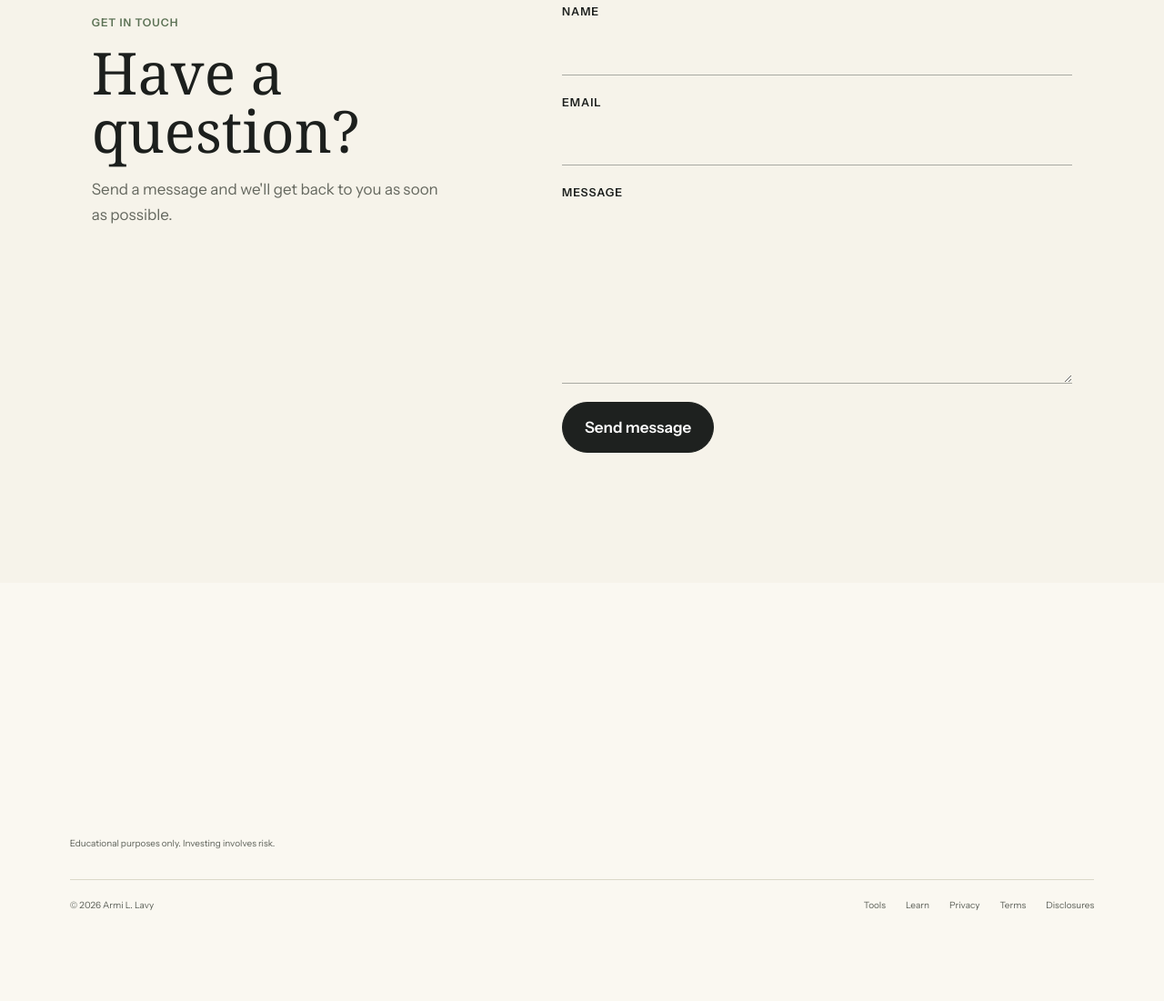
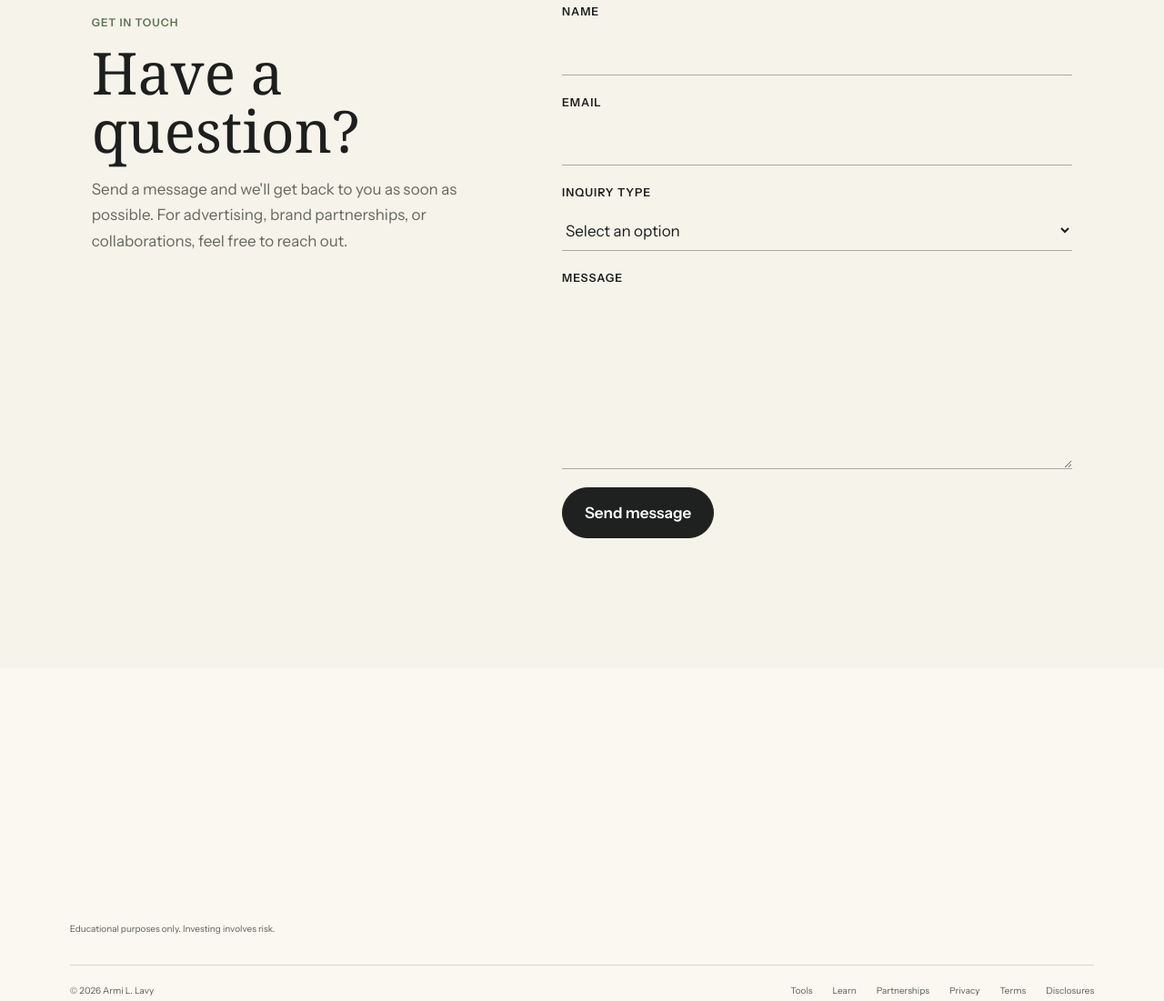
Before and after one commit to jparaisodigital/armi-lavy-website, a website: page index.html in a window 1280 px wide. Shown: the part 8150-9251 px from the top of the page at 91% size. Before the commit the page ends 9175 px from the top, so only its background shows below. Drawn offline with Linux system fonts and the light colour scheme; no server answers.

Commit message:
feat: add partnership inquiry options

```diff
--- a/index.html
+++ b/index.html
@@ -582,7 +582,7 @@
       <p class="section-kicker">GET IN TOUCH</p>
       <h2>Have a question?</h2>
       <p>
-        Send a message and we'll get back to you as soon as possible.
+        Send a message and we'll get back to you as soon as possible. For advertising, brand partnerships, or collaborations, feel free to reach out.
       </p>
     </div>
 
@@ -628,6 +628,21 @@
           required
         >
       </div>
+      <div class="contact-field">
+        <label for="contactInquiry">Inquiry type</label>
+        <select
+          id="contactInquiry"
+          name="inquiry_type"
+          required
+        >
+          <option value="" selected disabled>Select an option</option>
+          <option value="General Inquiry">General inquiry</option>
+          <option value="Advertising">Advertising</option>
+          <option value="Brand Partnership">Brand partnership</option>
+          <option value="Collaboration">Collaboration</option>
+        </select>
+      </div>
+
 
       <div class="contact-field">
         <label for="contactMessage">Message</label>
@@ -713,6 +728,7 @@
       <div>
         <a href="tools.html">Tools</a>
         <a href="learn.html">Learn</a>
+                <a href="#contact">Partnerships</a>
         <a href="privacy.html">Privacy</a>
         <a href="terms.html">Terms</a>
         <a href="disclosures.html">Disclosures</a>
--- a/theme.css
+++ b/theme.css
@@ -2287,3 +2287,21 @@ body.modal-open {
 .contact-modal-close:hover {
   background: rgba(111, 133, 111, .10);
 }
+
+/* Contact inquiry dropdown */
+.contact-field select {
+  width: 100%;
+  border: 0;
+  border-bottom: 1px solid rgba(25, 29, 26, .35);
+  border-radius: 0;
+  background: transparent;
+  padding: 11px 0;
+  color: inherit;
+  font: inherit;
+  outline: none;
+  cursor: pointer;
+}
+
+.contact-field select:focus {
+  border-bottom-color: #667b62;
+}
```
